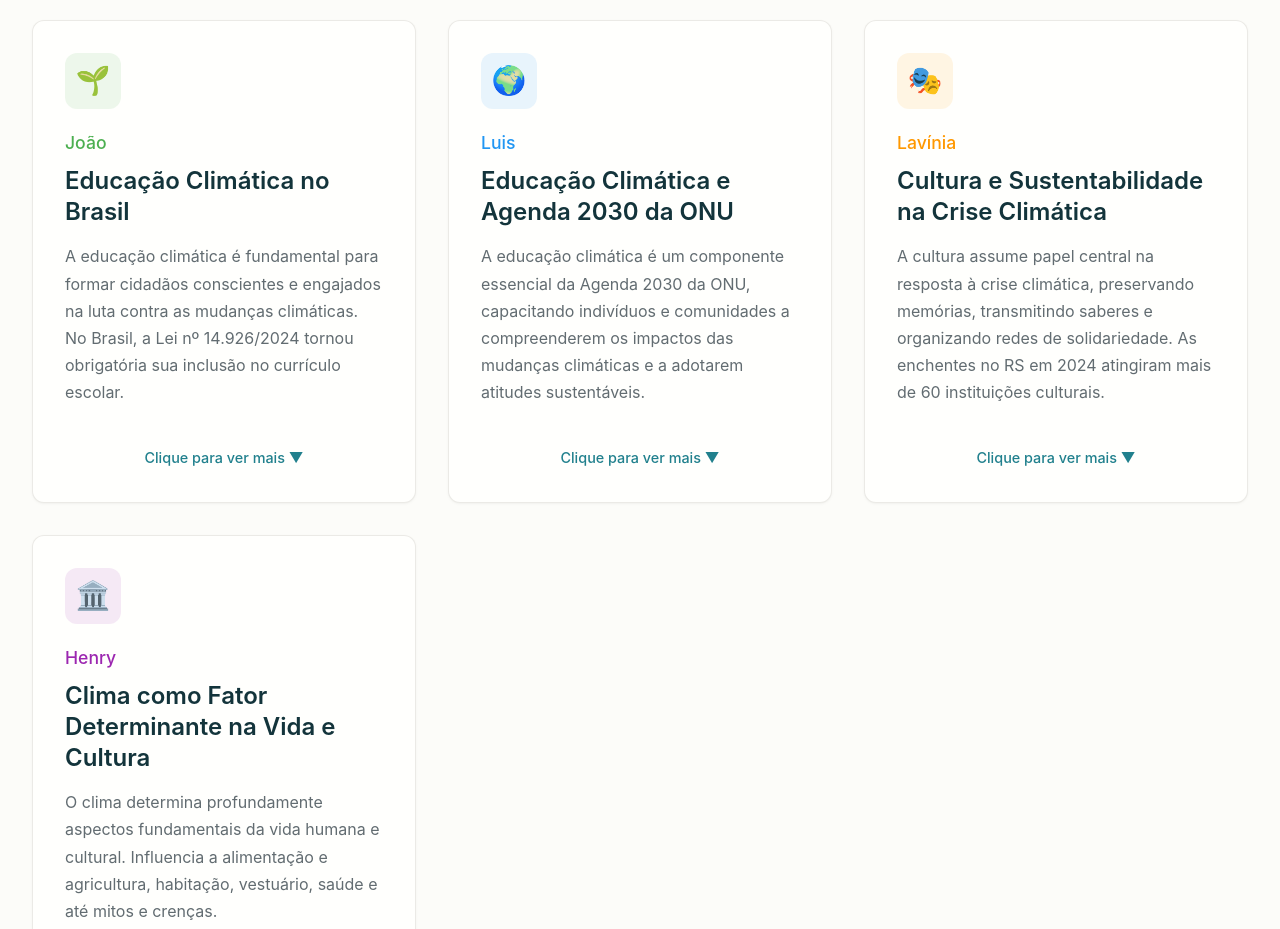
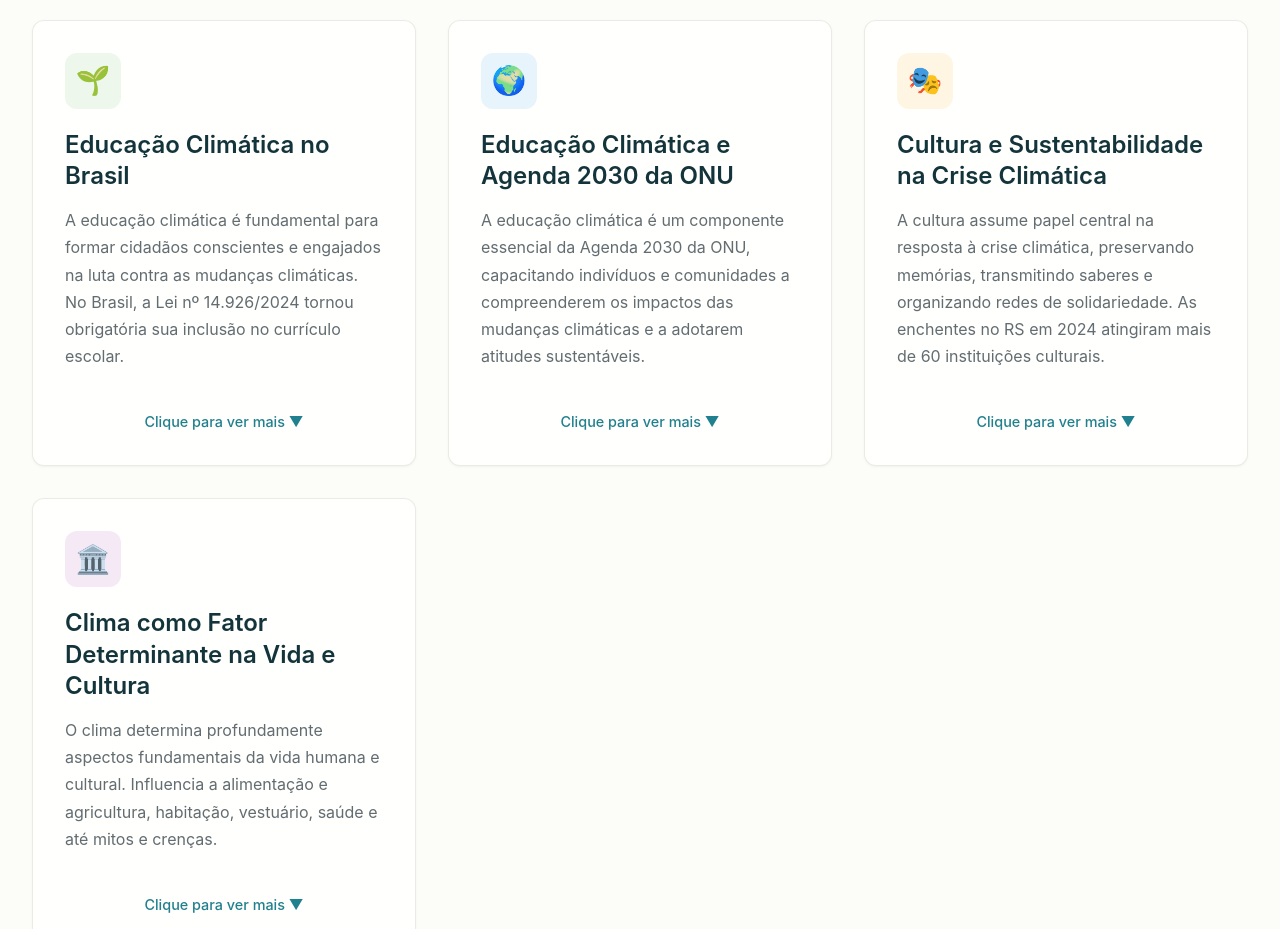
Before and after one commit to Lekezin/Safira, a plain HTML site: page index.html in a window 1280 px wide. Shown: the part 1300-2229 px from the top of the page. Drawn offline with Linux system fonts and the light colour scheme.

Commit message:
Remove researcher names from research cards
Removed researcher names from research cards to streamline the display.

```diff
--- a/index.html
+++ b/index.html
@@ -518,7 +518,6 @@
             <!-- Research Card 1: João -->
             <div class="research-card" style="--card-color: #4CAF50; --icon-bg: rgba(76, 175, 80, 0.1);" data-researcher="joao">
                 <div class="card-icon">🌱</div>
-                <div class="researcher-name">João</div>
                 <h3 class="research-theme">Educação Climática no Brasil</h3>
                 <p class="research-summary">A educação climática é fundamental para formar cidadãos conscientes e engajados na luta contra as mudanças climáticas. No Brasil, a Lei nº 14.926/2024 tornou obrigatória sua inclusão no currículo escolar.</p>
                 <div class="research-details">
@@ -540,7 +539,6 @@
             <!-- Research Card 2: Luis -->
             <div class="research-card" style="--card-color: #2196F3; --icon-bg: rgba(33, 150, 243, 0.1);" data-researcher="luis">
                 <div class="card-icon">🌍</div>
-                <div class="researcher-name">Luis</div>
                 <h3 class="research-theme">Educação Climática e Agenda 2030 da ONU</h3>
                 <p class="research-summary">A educação climática é um componente essencial da Agenda 2030 da ONU, capacitando indivíduos e comunidades a compreenderem os impactos das mudanças climáticas e a adotarem atitudes sustentáveis.</p>
                 <div class="research-details">
@@ -561,7 +559,6 @@
             <!-- Research Card 3: Lavínia -->
             <div class="research-card" style="--card-color: #FF9800; --icon-bg: rgba(255, 152, 0, 0.1);" data-researcher="lavinia">
                 <div class="card-icon">🎭</div>
-                <div class="researcher-name">Lavínia</div>
                 <h3 class="research-theme">Cultura e Sustentabilidade na Crise Climática</h3>
                 <p class="research-summary">A cultura assume papel central na resposta à crise climática, preservando memórias, transmitindo saberes e organizando redes de solidariedade. As enchentes no RS em 2024 atingiram mais de 60 instituições culturais.</p>
                 <div class="research-details">
@@ -588,7 +585,6 @@
             <!-- Research Card 4: Henry -->
             <div class="research-card" style="--card-color: #9C27B0; --icon-bg: rgba(156, 39, 176, 0.1);" data-researcher="henry">
                 <div class="card-icon">🏛️</div>
-                <div class="researcher-name">Henry</div>
                 <h3 class="research-theme">Clima como Fator Determinante na Vida e Cultura</h3>
                 <p class="research-summary">O clima determina profundamente aspectos fundamentais da vida humana e cultural. Influencia a alimentação e agricultura, habitação, vestuário, saúde e até mitos e crenças.</p>
                 <div class="research-details">
```
